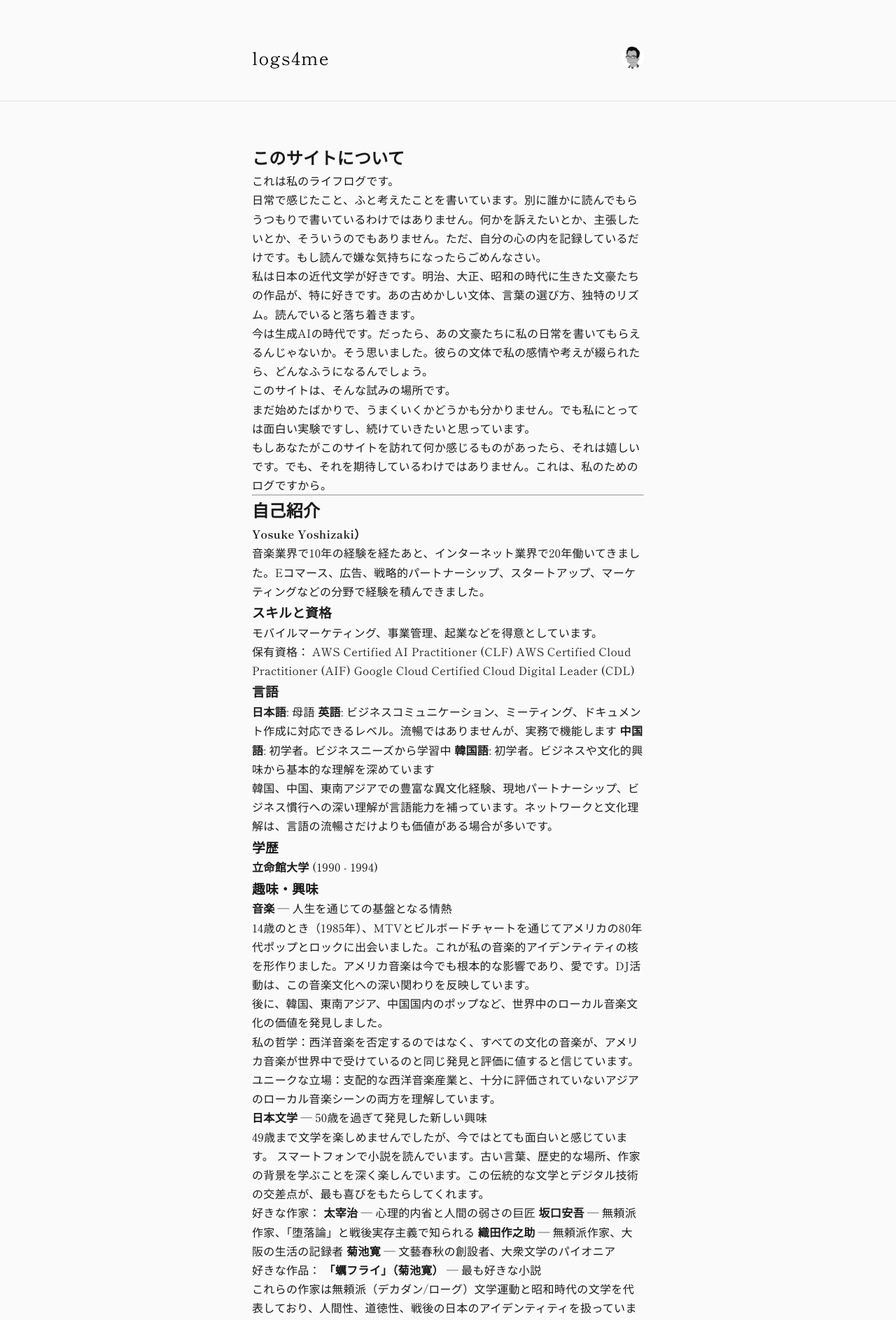
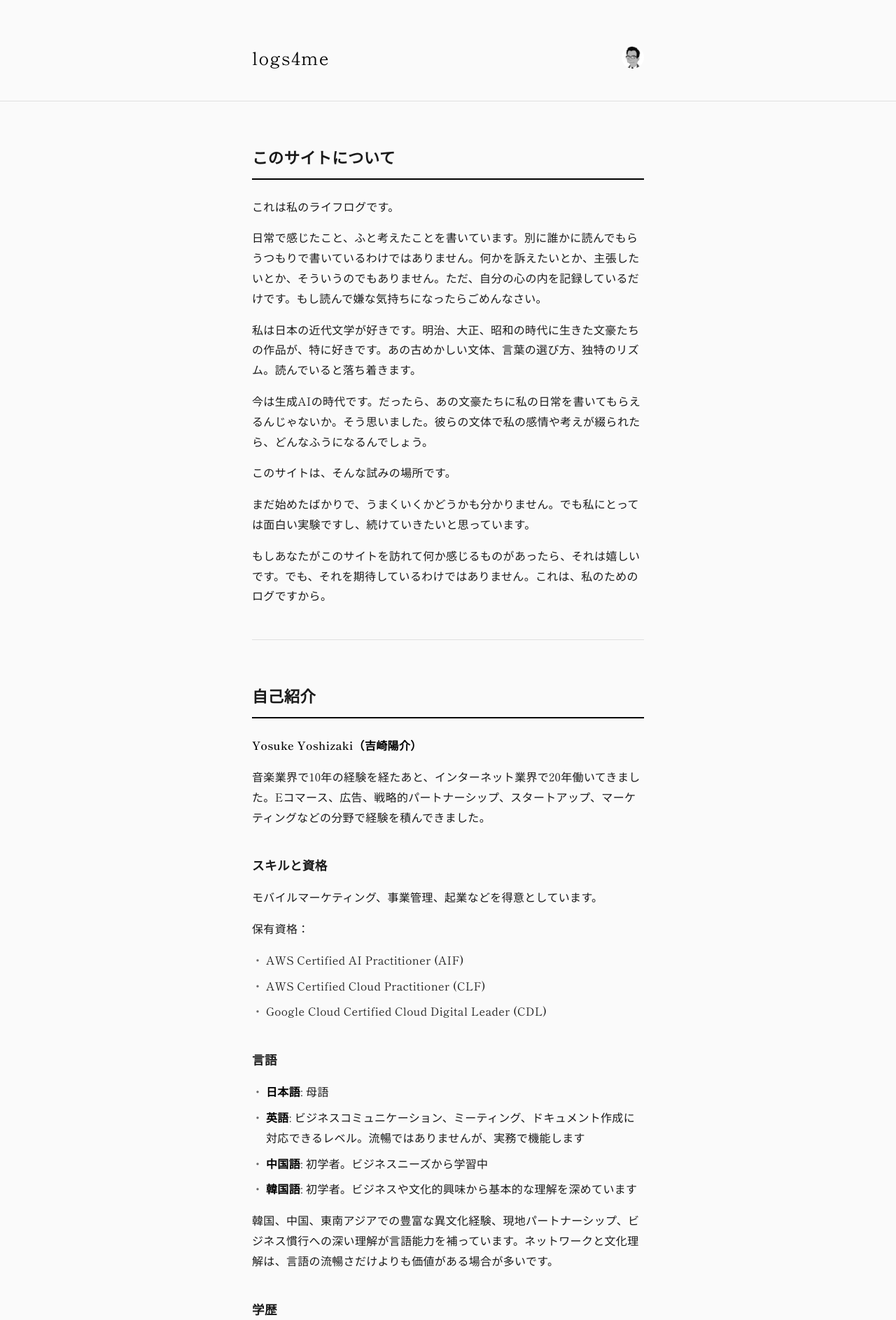
Before and after one commit to champlasonic/logs4me, a Jekyll site: the page built from about.md, in a window 1280 px wide. Shown: the top 1887 px of the page at 70% size. Built offline with Jekyll 4.4.1, drawn with Linux system fonts in a browser that asks for light colours; some web fonts are replaced; some of the changed text lies outside the part shown.

Commit message:
Improve about page styling with smart CSS
- Add dedicated CSS styling for about page sections
- Style headings with borders and proper spacing
- Customize list styling with custom bullets
- Improve link styling with underlines
- Add proper spacing and line-height for readability
- Fix markdown list formatting in about.md for proper CSS application
- Clean up extra blank lines and organize content structure

Co-Authored-By: Claude Sonnet 4.5 <noreply@anthropic.com>

```diff
--- a/about.md
+++ b/about.md
@@ -20,40 +20,36 @@ permalink: /about/
 
 もしあなたがこのサイトを訪れて何か感じるものがあったら、それは嬉しいです。でも、それを期待しているわけではありません。これは、私のためのログですから。
 
-
-
 ---
-
-
 
 ## 自己紹介
 
-**Yosuke Yoshizaki）**
+**Yosuke Yoshizaki（吉崎陽介）**
 
 音楽業界で10年の経験を経たあと、インターネット業界で20年働いてきました。Eコマース、広告、戦略的パートナーシップ、スタートアップ、マーケティングなどの分野で経験を積んできました。
-
 
 ### スキルと資格
 
 モバイルマーケティング、事業管理、起業などを得意としています。
 
 保有資格：
- AWS Certified AI Practitioner (CLF)
- AWS Certified Cloud Practitioner (AIF)
- Google Cloud Certified Cloud Digital Leader (CDL)
+
+- AWS Certified AI Practitioner (AIF)
+- AWS Certified Cloud Practitioner (CLF)
+- Google Cloud Certified Cloud Digital Leader (CDL)
 
 ### 言語
 
- **日本語**: 母語
- **英語**: ビジネスコミュニケーション、ミーティング、ドキュメント作成に対応できるレベル。流暢ではありませんが、実務で機能します
- **中国語**: 初学者。ビジネスニーズから学習中
- **韓国語**: 初学者。ビジネスや文化的興味から基本的な理解を深めています
+- **日本語**: 母語
+- **英語**: ビジネスコミュニケーション、ミーティング、ドキュメント作成に対応できるレベル。流暢ではありませんが、実務で機能します
+- **中国語**: 初学者。ビジネスニーズから学習中
+- **韓国語**: 初学者。ビジネスや文化的興味から基本的な理解を深めています
 
 韓国、中国、東南アジアでの豊富な異文化経験、現地パートナーシップ、ビジネス慣行への深い理解が言語能力を補っています。ネットワークと文化理解は、言語の流暢さだけよりも価値がある場合が多いです。
 
 ### 学歴
 
- **立命館大学** (1990 - 1994)
+- **立命館大学** (1990 - 1994) 社会科学部
 
 ### 趣味・興味
 
@@ -73,13 +69,15 @@ permalink: /about/
 スマートフォンで小説を読んでいます。古い言葉、歴史的な場所、作家の背景を学ぶことを深く楽しんでいます。この伝統的な文学とデジタル技術の交差点が、最も喜びをもたらしてくれます。
 
 好きな作家：
- **太宰治** — 心理的内省と人間の弱さの巨匠
- **坂口安吾** — 無頼派作家、「堕落論」と戦後実存主義で知られる
- **織田作之助** — 無頼派作家、大阪の生活の記録者
- **菊池寛** — 文藝春秋の創設者、大衆文学のパイオニア
+
+- **太宰治** — 心理的内省と人間の弱さの巨匠
+- **坂口安吾** — 無頼派作家、「堕落論」と戦後実存主義で知られる
+- **織田作之助** — 無頼派作家、大阪の生活の記録者
+- **菊池寛** — 文藝春秋の創設者、大衆文学のパイオニア
 
 好きな作品：
- **「蠣フライ」（菊池寛）** — 最も好きな小説
+
+- **「蠣フライ」（菊池寛）** — 最も好きな小説
 
 これらの作家は無頼派（デカダン/ローグ）文学運動と昭和時代の文学を代表しており、人間性、道徳性、戦後の日本のアイデンティティを扱っています。読書の記録はTwitter/Xアカウント @yozniax で公開しています。
 
--- a/assets/css/main.css
+++ b/assets/css/main.css
@@ -405,6 +405,76 @@ body {
   opacity: 0.6;
 }
 
+/* About Page */
+.site-content h2 {
+  font-size: 1.4rem;
+  font-weight: 700;
+  margin-top: 60px;
+  margin-bottom: 24px;
+  padding-bottom: 12px;
+  border-bottom: 2px solid #000;
+  letter-spacing: 0.02em;
+}
+
+.site-content h2:first-of-type {
+  margin-top: 0;
+}
+
+.site-content h3 {
+  font-size: 1.1rem;
+  font-weight: 600;
+  margin-top: 40px;
+  margin-bottom: 16px;
+  letter-spacing: 0.02em;
+}
+
+.site-content p {
+  line-height: 1.8;
+  margin-bottom: 16px;
+}
+
+.site-content ul {
+  list-style: none;
+  padding-left: 0;
+  margin-bottom: 16px;
+}
+
+.site-content ul li {
+  padding-left: 20px;
+  margin-bottom: 8px;
+  position: relative;
+  line-height: 1.8;
+}
+
+.site-content ul li::before {
+  content: "・";
+  position: absolute;
+  left: 0;
+  color: #666;
+}
+
+.site-content strong {
+  font-weight: 600;
+  color: #000;
+}
+
+.site-content a {
+  color: #000;
+  text-decoration: none;
+  border-bottom: 1px solid #000;
+  transition: opacity 0.2s ease;
+}
+
+.site-content a:hover {
+  opacity: 0.5;
+}
+
+.site-content hr {
+  border: none;
+  border-top: 1px solid #e0e0e0;
+  margin: 48px 0;
+}
+
 /* Footer */
 .site-footer {
   background-color: transparent;
```
Also changed, not shown: other parts of about.md (+8 -7 lines).
